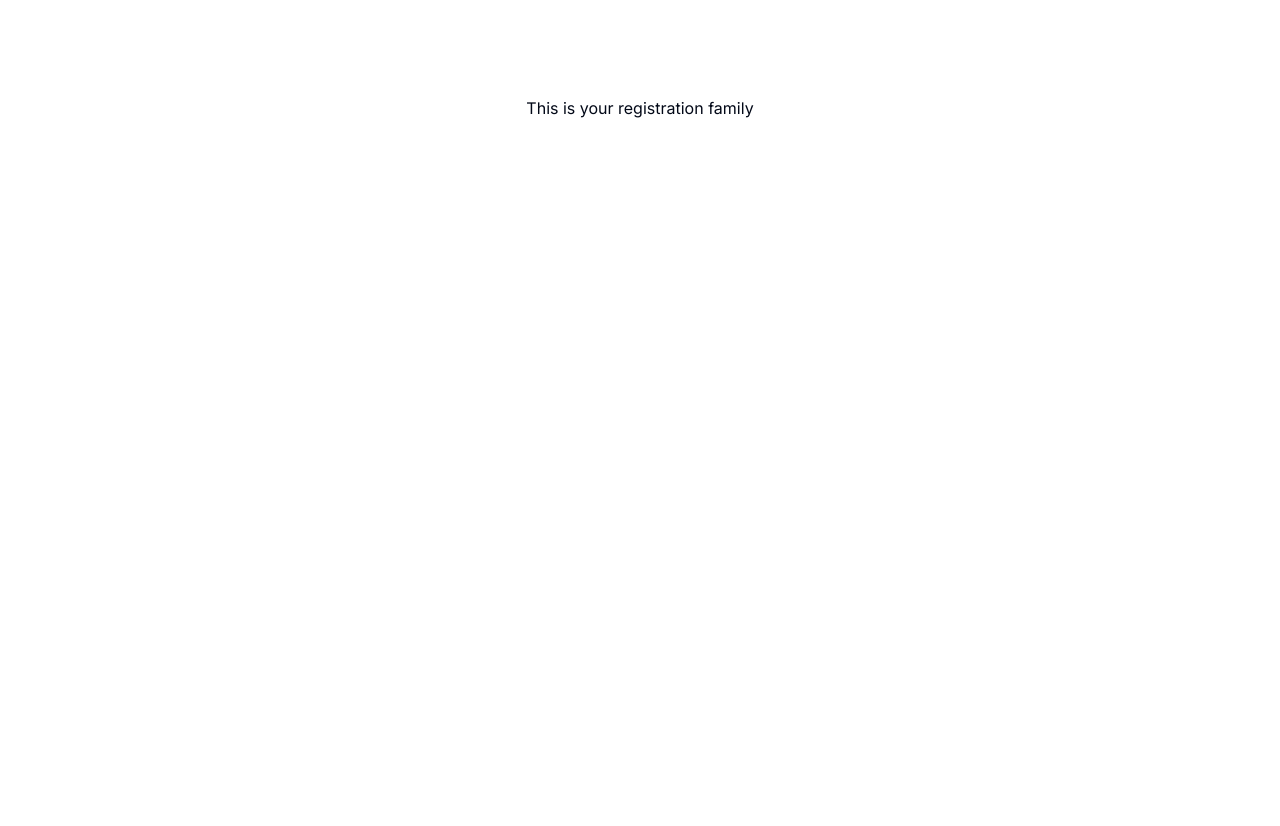
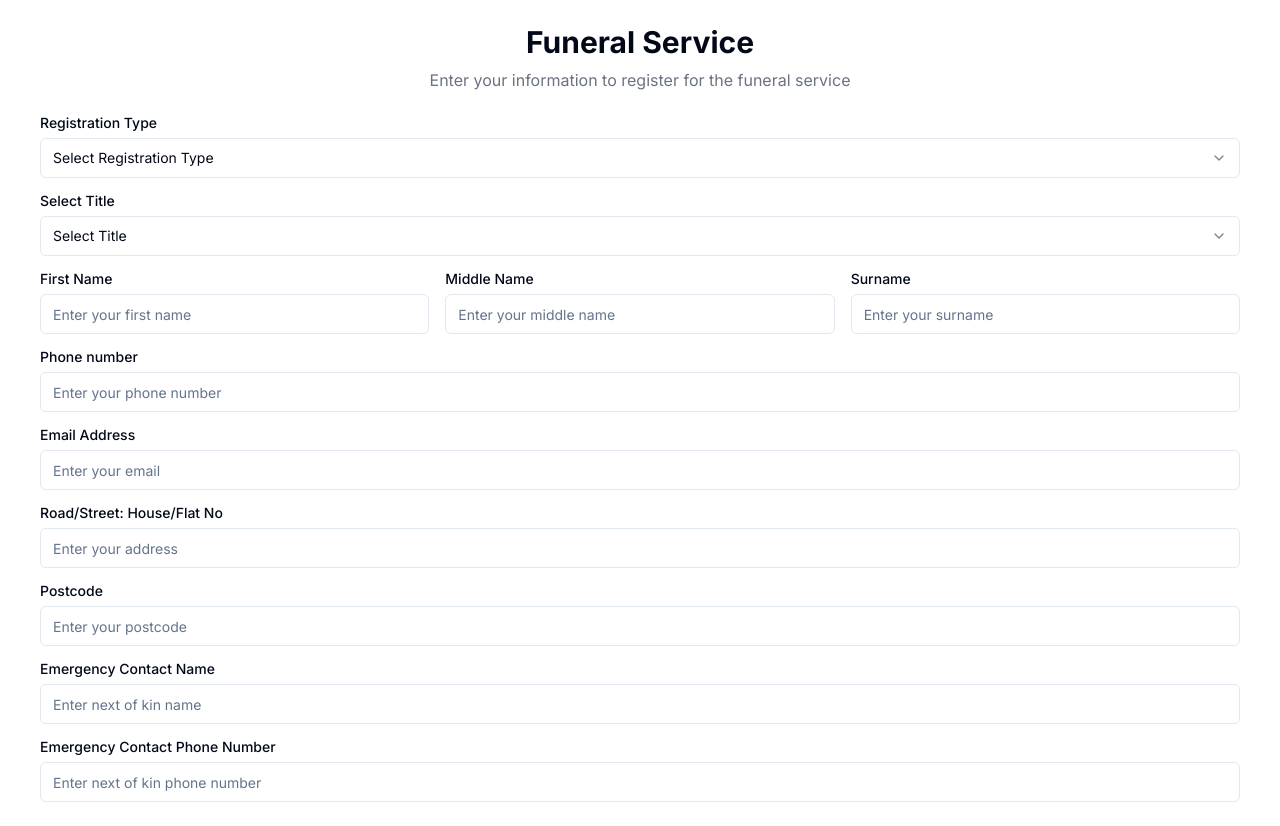
Before and after one commit to Omar-Squared/funeral-web, a Next.js app: page /registration/family in a window 1280 px wide. Before the commit the page ends 800 px from the top, so only its background shows below. Built offline with nearby package versions, Linux system fonts and the light colour scheme.

Commit message:
family page using vercel ai

```diff
--- a/src/app/registration/family/page.tsx
+++ b/src/app/registration/family/page.tsx
@@ -1,7 +1,86 @@
-export default function Page() {
+/**
+ * v0 by Vercel.
+ * @see https://v0.dev/t/OXuAF6KHu5C
+ * Documentation: https://v0.dev/docs#integrating-generated-code-into-your-nextjs-app
+ */
+import { Input } from "@/components/ui/input"
+import { Label } from "@/components/ui/label"
+import { Select, SelectContent, SelectItem, SelectTrigger, SelectValue } from "@/components/ui/select"
+
+export default function Component() {
     return (
-        <main className="flex min-h-screen flex-col items-center justify-between p-24">
-            This is your registration family
-        </main>
-    );
+        <div key="1" className="px-4 py-6 space-y-6 md:px-10">
+            <div className="space-y-2 text-center">
+                <h1 className="text-3xl font-bold">Funeral Service</h1>
+                <p className="text-gray-500 dark:text-gray-400">Enter your information to register for the funeral service</p>
+            </div>
+            <div className="space-y-4">
+                <div className="flex flex-col space-y-2">
+                    <Label htmlFor="registration-type">Registration Type</Label>
+                    <Select>
+                        <SelectTrigger>
+                            <SelectValue placeholder="Select Registration Type" />
+                        </SelectTrigger>
+                        <SelectContent>
+                            <SelectItem value="single">Single</SelectItem>
+                            <SelectItem value="family">Family</SelectItem>
+                        </SelectContent>
+                    </Select>
+                </div>
+                <div className="flex flex-col space-y-2">
+                    <Label htmlFor="select-title">Select Title</Label>
+                    <Select>
+                        <SelectTrigger>
+                            <SelectValue placeholder="Select Title" />
+                        </SelectTrigger>
+                        <SelectContent>
+                            <SelectItem value="mr">Mr</SelectItem>
+                            <SelectItem value="mrs">Mrs</SelectItem>
+                            <SelectItem value="ms">Ms</SelectItem>
+                            <SelectItem value="miss">Miss</SelectItem>
+                            <SelectItem value="dr">Dr</SelectItem>
+                        </SelectContent>
+                    </Select>
+                </div>
+                <div className="grid grid-cols-1 sm:grid-cols-3 gap-4">
+                    <div className="flex flex-col space-y-2">
+                        <Label htmlFor="first-name">First Name</Label>
+                        <Input id="first-name" placeholder="Enter your first name" />
+                    </div>
+                    <div className="flex flex-col space-y-2">
+                        <Label htmlFor="middle-name">Middle Name</Label>
+                        <Input id="middle-name" placeholder="Enter your middle name" />
+                    </div>
+                    <div className="flex flex-col space-y-2">
+                        <Label htmlFor="surname">Surname</Label>
+                        <Input id="surname" placeholder="Enter your surname" />
+                    </div>
+                </div>
+                <div className="flex flex-col space-y-2">
+                    <Label htmlFor="phone">Phone number</Label>
+                    <Input id="phone" placeholder="Enter your phone number" type="tel" />
+                </div>
+                <div className="flex flex-col space-y-2">
+                    <Label htmlFor="email">Email Address</Label>
+                    <Input id="email" placeholder="Enter your email" type="email" />
+                </div>
+                <div className="flex flex-col space-y-2">
+                    <Label htmlFor="address">Road/Street: House/Flat No</Label>
+                    <Input id="address" placeholder="Enter your address" />
+                </div>
+                <div className="flex flex-col space-y-2">
+                    <Label htmlFor="postcode">Postcode</Label>
+                    <Input id="postcode" placeholder="Enter your postcode" />
+                </div>
+                <div className="flex flex-col space-y-2">
+                    <Label htmlFor="kin-name">Emergency Contact Name</Label>
+                    <Input id="kin-name" placeholder="Enter next of kin name" />
+                </div>
+                <div className="flex flex-col space-y-2">
+                    <Label htmlFor="kin-phone">Emergency Contact Phone Number</Label>
+                    <Input id="kin-phone" placeholder="Enter next of kin phone number" />
+                </div>
+            </div>
+        </div>
+    )
 }
```
